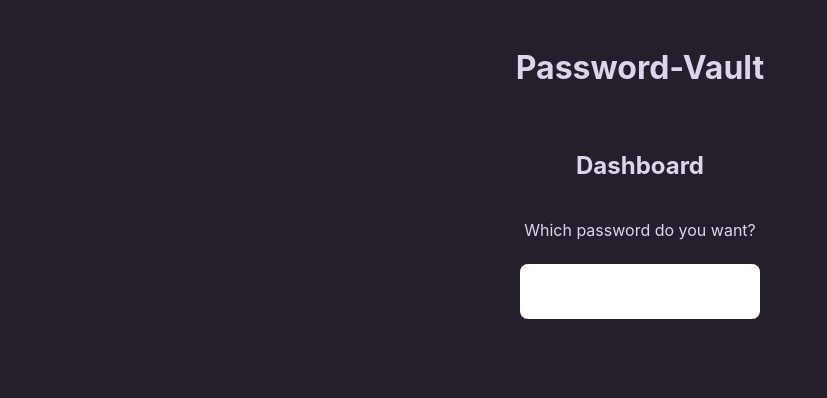
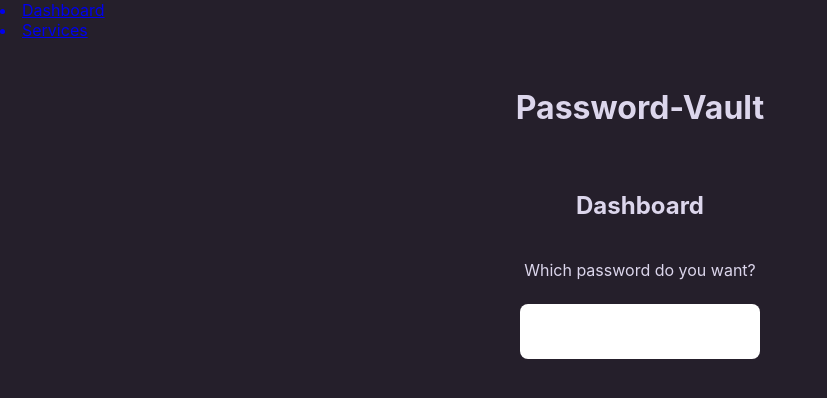
Before and after one commit to ChristianSeelemann/password-vault, a React (Vite) app: page / in a window 1280 px wide. Shown: the top 398 px of the page, without its empty margins (0-827 px from the left). Built offline with nearby package versions, Linux system fonts and the light colour scheme.

Commit message:
✨ Insert very basic navigation

```diff
--- a/src/app/App.tsx
+++ b/src/app/App.tsx
@@ -1,11 +1,17 @@
 import React from 'react';
 import styles from './App.module.css';
 import Dashboard from './pages/Dashboard/Dashboard';
-import { BrowserRouter as Router, Route, Switch } from 'react-router-dom';
+import { BrowserRouter as Router, Route, Switch, Link } from 'react-router-dom';
 
 function App(): JSX.Element {
   return (
     <Router>
+      <Link to="/">
+        <li>Dashboard</li>
+      </Link>
+      <Link to="/services">
+        <li>Services</li>
+      </Link>
       <Switch>
         <Route path="/services">
           <div>Services</div>
```
